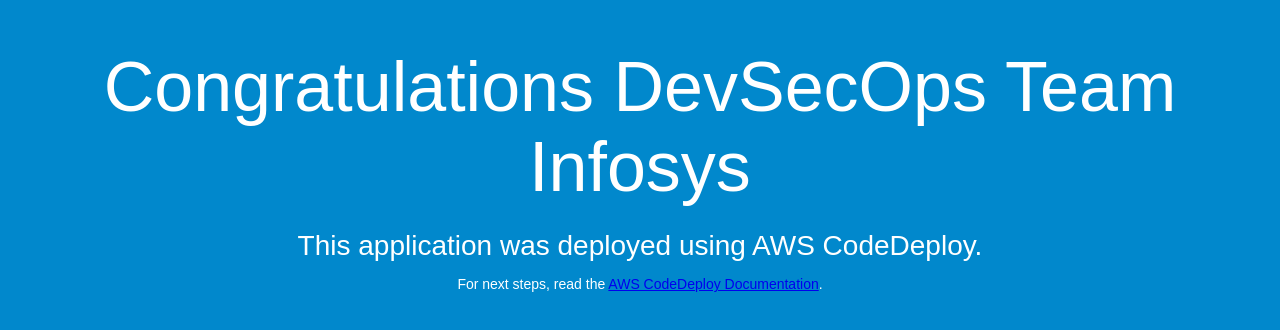
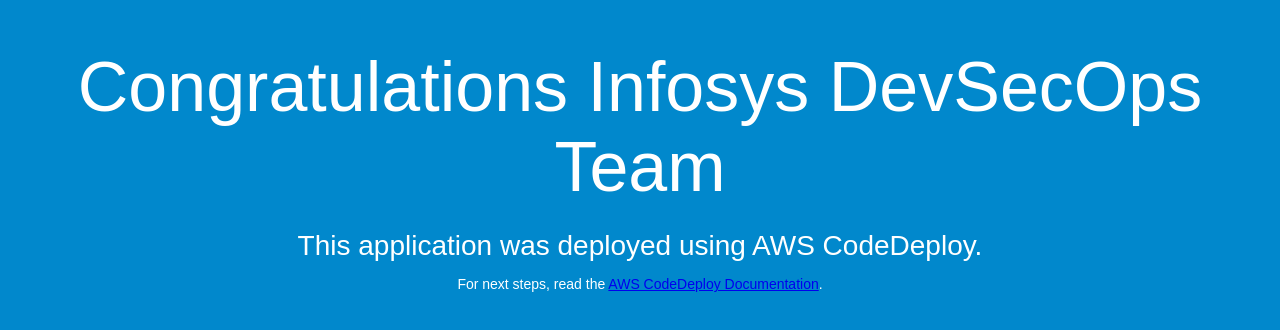
Before and after one commit to rajkumar-ui/Code-Deploy-Apache, a plain HTML site: page index.html in a window 1280 px wide. Drawn offline with Linux system fonts and the light colour scheme.

Commit message:
Update index.html

```diff
--- a/index.html
+++ b/index.html
@@ -26,7 +26,7 @@
 </head>
 <body>
   <div align="center">
-    <h1>Congratulations DevSecOps Team Infosys</h1>
+    <h1>Congratulations Infosys DevSecOps Team</h1>
     <h2>This application was deployed using AWS CodeDeploy.</h2>
     <p>For next steps, read the <a href="http://aws.amazon.com/documentation/codedeploy">AWS CodeDeploy Documentation</a>.</p>
   </div>
```
